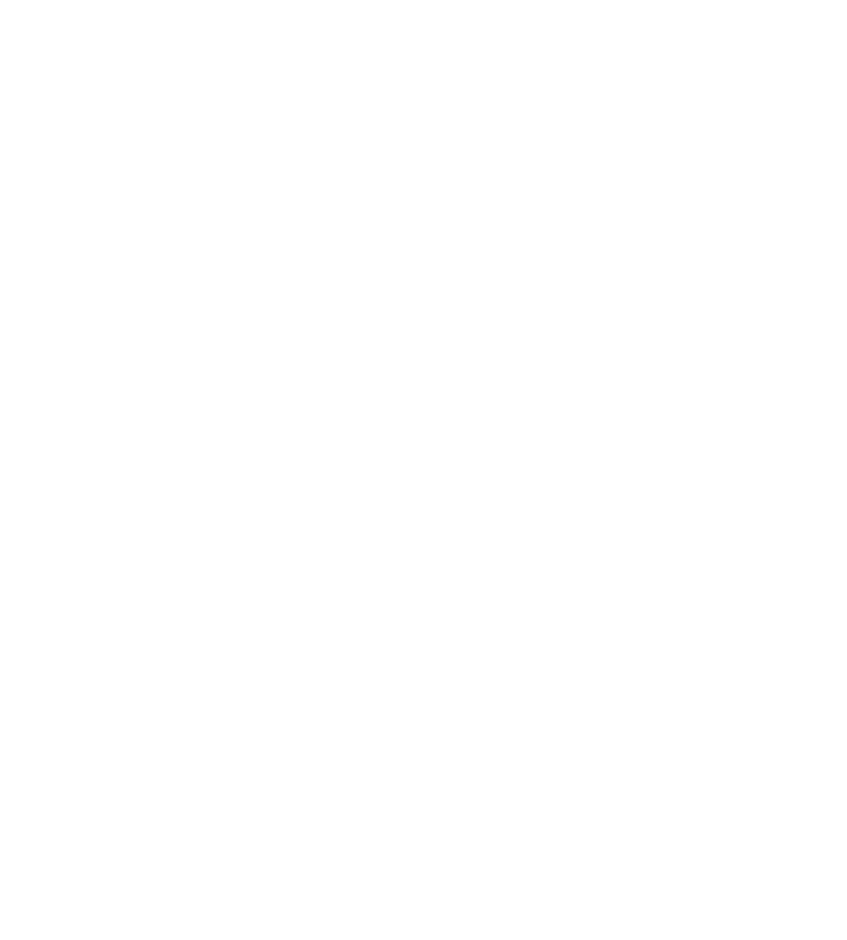
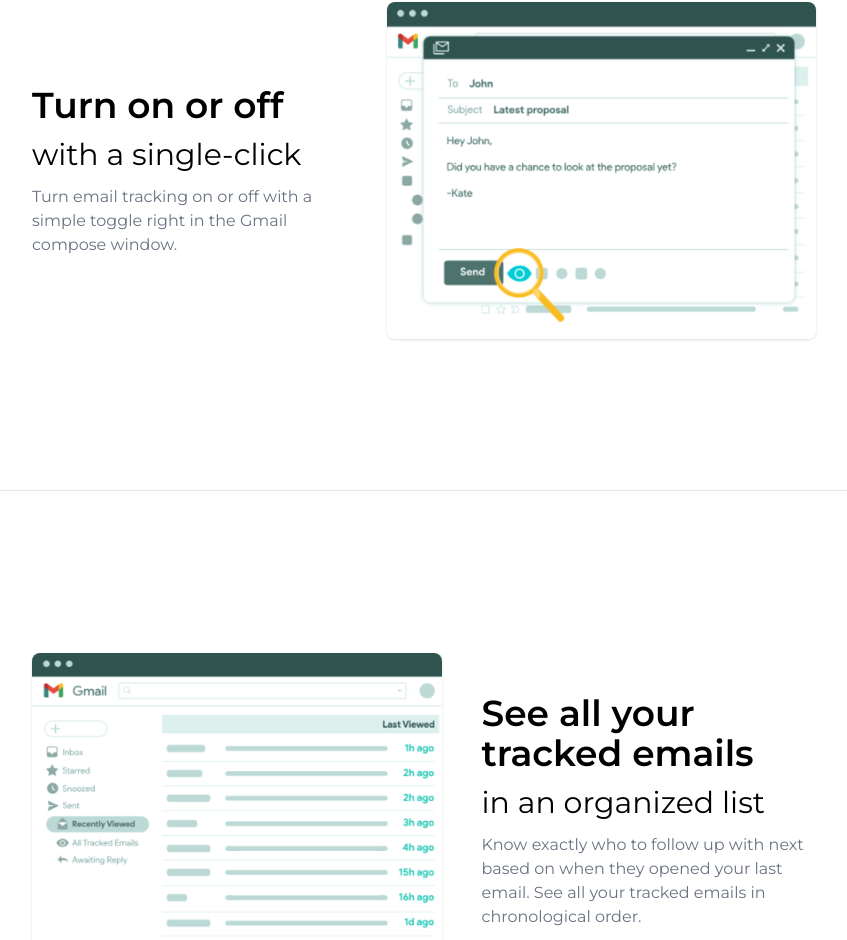
Before and after one commit to aayushcyy/bytely, a Next.js app: page /email-tracking in a window 1280 px wide. Shown: the part 1510-2450 px from the top of the page, without its empty margins (216-1063 px from the left). Before the commit the page ends 1360 px from the top, so only its background shows below. Built offline with nearby package versions, Linux system fonts and the light colour scheme.

Commit message:
email tracking page complete

```diff
--- a/app/Component/Footer.jsx
+++ b/app/Component/Footer.jsx
@@ -7,6 +7,7 @@
     <div className="w-full h-[50vh] flex flex-col justify-between border-t-[2px] border-gray-300 pt-10">
       <div className="flex justify-between px-60">
         <div>
+          <Link href="/">
             <Image
               src={"/logo.png"}
               height={600}
@@ -14,6 +15,7 @@
               alt=""
               className="w-32 h-auto"
             />
+          </Link>
         </div>
         <div className="flex flex-col gap-4">
           <div className="uppercase text-gray-700 font-medium">Company</div>
--- a/app/Component/Navbar.jsx
+++ b/app/Component/Navbar.jsx
@@ -17,6 +17,7 @@
 export default function Navbar() {
   return (
     <nav className="bg-white w-full text-black py-3 px-60 flex flex-row justify-between items-center fixed z-50">
+      <Link href="/">
         <Image
           src={"/logo.png"}
           height={600}
@@ -24,7 +25,7 @@
           alt=""
           className="w-24 h-auto"
         />
-
+      </Link>
       <NavigationMenu className="">
         <NavigationMenuList className="">
           <NavigationMenuItem>
--- a/app/email-tracking/page.jsx
+++ b/app/email-tracking/page.jsx
@@ -2,6 +2,7 @@
 import Navbar from "../Component/Navbar";
 import Image from "next/image";
 import { StarIcon } from "@heroicons/react/24/solid";
+import Footer from "../Component/Footer";
 
 export default function page() {
   return (
@@ -55,6 +56,45 @@
           />
         </div>
       </section>
+      <section className="w-full h-[80vh] px-62 flex border-t-[1px] border-gray-200 gap-10 justify-center">
+        <div className="h-full flex flex-col justify-center w-[45%] gap-3">
+          <p className="text-4xl font-semibold">Turn on or off</p>
+          <p className="text-3xl">with a single-click</p>
+          <p className="text-gray-500">
+            Turn email tracking on or off with a simple toggle right in the
+            Gmail compose window.
+          </p>
+        </div>
+        <div className="flex justify-center items-center">
+          <Image
+            src="/turnOnOff.png"
+            alt=""
+            width={600}
+            height={600}
+            className="w-[30rem] h-auto rounded-lg shadow"
+          />
+        </div>
+      </section>
+      <section className="w-full h-[80vh] px-62 flex flex-row-reverse border-t-[1px] border-gray-200 gap-10 justify-center">
+        <div className="h-full flex flex-col justify-center w-[50%] gap-3">
+          <p className="text-4xl font-semibold">See all your tracked emails</p>
+          <p className="text-3xl">in an organized list</p>
+          <p className="text-gray-500">
+            Know exactly who to follow up with next based on when they opened
+            your last email. See all your tracked emails in chronological order.
+          </p>
+        </div>
+        <div className="flex justify-center items-center">
+          <Image
+            src="/trackedEmails.png"
+            alt=""
+            width={600}
+            height={600}
+            className="w-[30rem] h-auto rounded-lg shadow"
+          />
+        </div>
+      </section>
+      <Footer />
     </div>
   );
 }
```
Also changed, not shown: public/trackedEmails.png (added), public/turnOnOff.png (added). Lines whose indentation alone changed are shown as unchanged.
